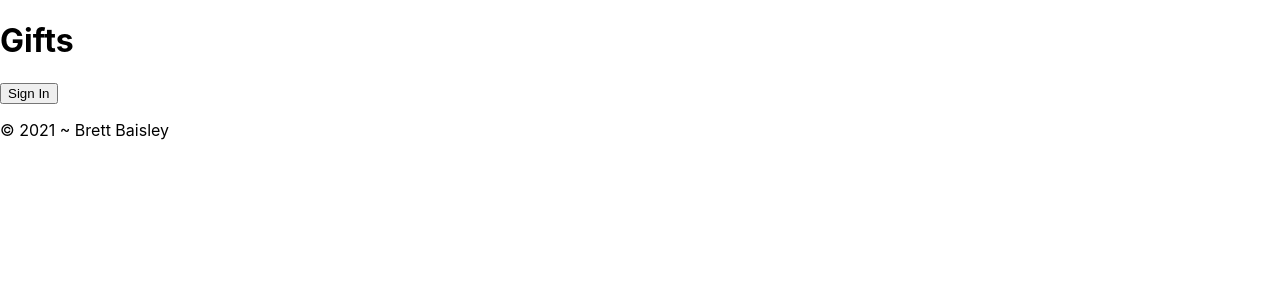
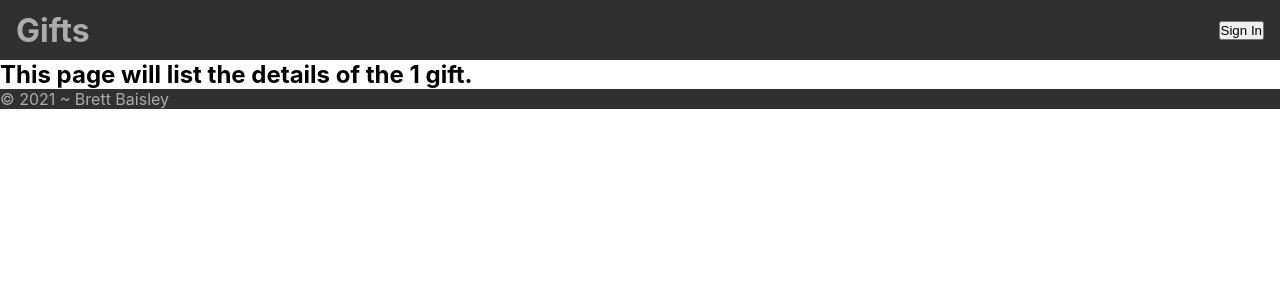
Before and after one commit to brettbaisley/kids-gift-list, a React (Create React App) app: page /gifts/1 in a window 1280 px wide. Shown: the top 300 px of the page. Built offline with nearby package versions, Linux system fonts and the light colour scheme.

Commit message:
Good start on welcome page, and started on routes

```diff
--- a/src/App.js
+++ b/src/App.js
@@ -4,6 +4,8 @@ import { Route, Switch, BrowserRouter } from 'react-router-dom';
 import Header from './components/Header';
 import Footer from './components/Footer';
 import WelcomePage from './pages/Welcome';
+import GiftsListPage from './pages/GiftsList';
+import GiftDetailsPage from './pages/GiftDetails';
 
 function App() {
   return (
@@ -12,6 +14,8 @@ function App() {
         <Header></Header>
           <Switch>
             <Route exact path="/" component={WelcomePage} />
+            <Route exact path="/gifts/:id" component={GiftDetailsPage} />
+            <Route exact path="/gifts" component={GiftsListPage} />
           </Switch>
         <Footer></Footer>
       </BrowserRouter>
--- /dev/null
+++ b/src/components/Footer.css
@@ -0,0 +1,4 @@
+.site-footer {
+    background: #303030;
+    color: #acacac;
+}
--- a/src/components/Footer.js
+++ b/src/components/Footer.js
@@ -1,8 +1,9 @@
 import React from 'react';
+import './Footer.css';
 
 const Footer = () => {
     return (
-        <footer>
+        <footer className="site-footer">
             <p>
                 &copy; {(new Date().getFullYear())} ~ Brett Baisley
             </p>
--- /dev/null
+++ b/src/components/Header.css
@@ -0,0 +1,9 @@
+.site-header {
+    background: #303030;
+    color: #acacac;
+    display: flex;
+    justify-content: space-between;
+    align-items: center;
+    height: 60px;
+    padding: 0 1em;
+}
--- a/src/components/Header.js
+++ b/src/components/Header.js
@@ -1,8 +1,9 @@
 import React from 'react';
+import './Header.css';
 
 const Header = () => {
     return (
-        <header>
+        <header className="site-header">
             <h1>Gifts</h1>
             <button>Sign In</button>
         </header>
--- a/src/index.css
+++ b/src/index.css
@@ -1,5 +1,11 @@
+* {
+  margin: 0;
+  padding: 0;
+  }
+
 body {
   margin: 0;
+  padding: 0;
   font-family: -apple-system, BlinkMacSystemFont, 'Segoe UI', 'Roboto', 'Oxygen',
     'Ubuntu', 'Cantarell', 'Fira Sans', 'Droid Sans', 'Helvetica Neue',
     sans-serif;
--- a/src/pages/GiftDetails.js
+++ b/src/pages/GiftDetails.js
@@ -1,9 +1,13 @@
 import React from 'react';
+import { useParams } from 'react-router-dom';
 
-export default Header = () => {
+const GiftDetailsPage = () => {
+
+    const params = useParams();
+
+
     return (
-        <header>
-            <h1>Gifts</h1>
-        </header>
+        <h2>This page will list the details of the {params.id} gift.</h2>
     )
 }
+export default GiftDetailsPage;
--- a/src/pages/GiftsList.js
+++ b/src/pages/GiftsList.js
@@ -0,0 +1,8 @@
+import React from 'react';
+
+const GiftsListPage = () => {
+    return (
+        <h2>This page will list all of the gifts in the database.</h2>
+    )
+}
+export default GiftsListPage;
--- a/src/pages/Welcome.css
+++ b/src/pages/Welcome.css
@@ -2,17 +2,13 @@
     background-image: url('../images/masthead-boys.jpeg');
     background-repeat: no-repeat;
     background-size: cover;
-    background-position-x: left;
+    background-position-x: 30%;
     background-position-y: center;
     min-height: 30em;
 }
 
 .welcome-text {
     padding: 1em;
-}
-
-.welcome-text h2 {
-    margin-top:0;
 }
 
 
```
